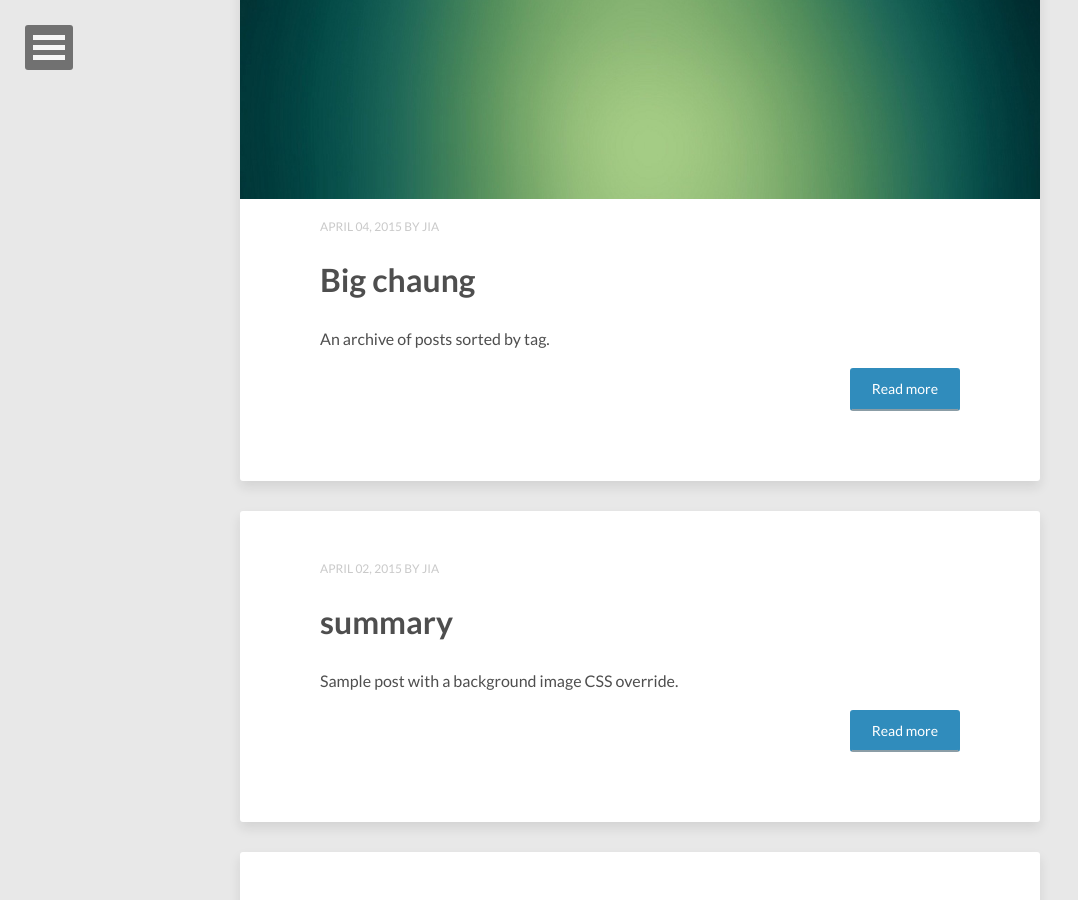
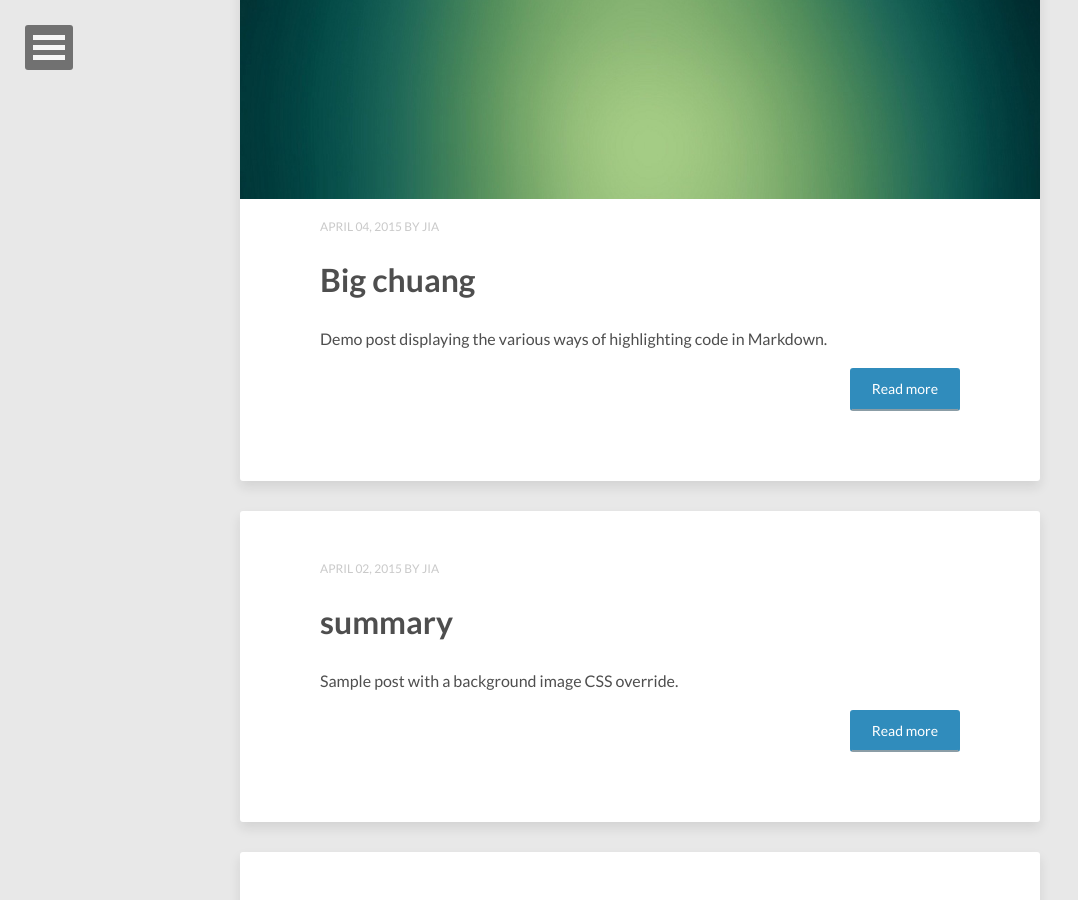
Before and after one commit to xinchishenwang/Yuxin-Fan.github.io, a Jekyll site: the page built from index.html, in a window 1280 px wide and 900 px high, scrolled down 702 px. Shown: the whole window, without its empty margins (0-1078 px from the left). Built offline with Jekyll 4.4.1, drawn with Linux system fonts in a browser that asks for light colours; nearby versions of some CDN libraries; the list of posts is cut into pages by our own code.

Commit message:
Update 2015-04-04-big-chuang.html

```diff
--- a/_posts/2015-04-04-big-chuang.html
+++ b/_posts/2015-04-04-big-chuang.html
@@ -1,10 +1,13 @@
 ---
-layout: post-index
-title: Big chaung
-description: "An archive of posts sorted by tag."
-comments: false
+layout: post
+title: Big chuang
+description: "Demo post displaying the various ways of highlighting code in Markdown."
+modified: 2016-02-01
+tags: [sample post, code, highlighting]
 image:
   feature: abstract-10.jpg
+  credit: dargadgetz
+  creditlink: http://www.dargadgetz.com/ios-7-abstract-wallpaper-pack-for-iphone-5-and-ipod-touch-retina/
 ---
 <!DOCTYPE html>
 
```
